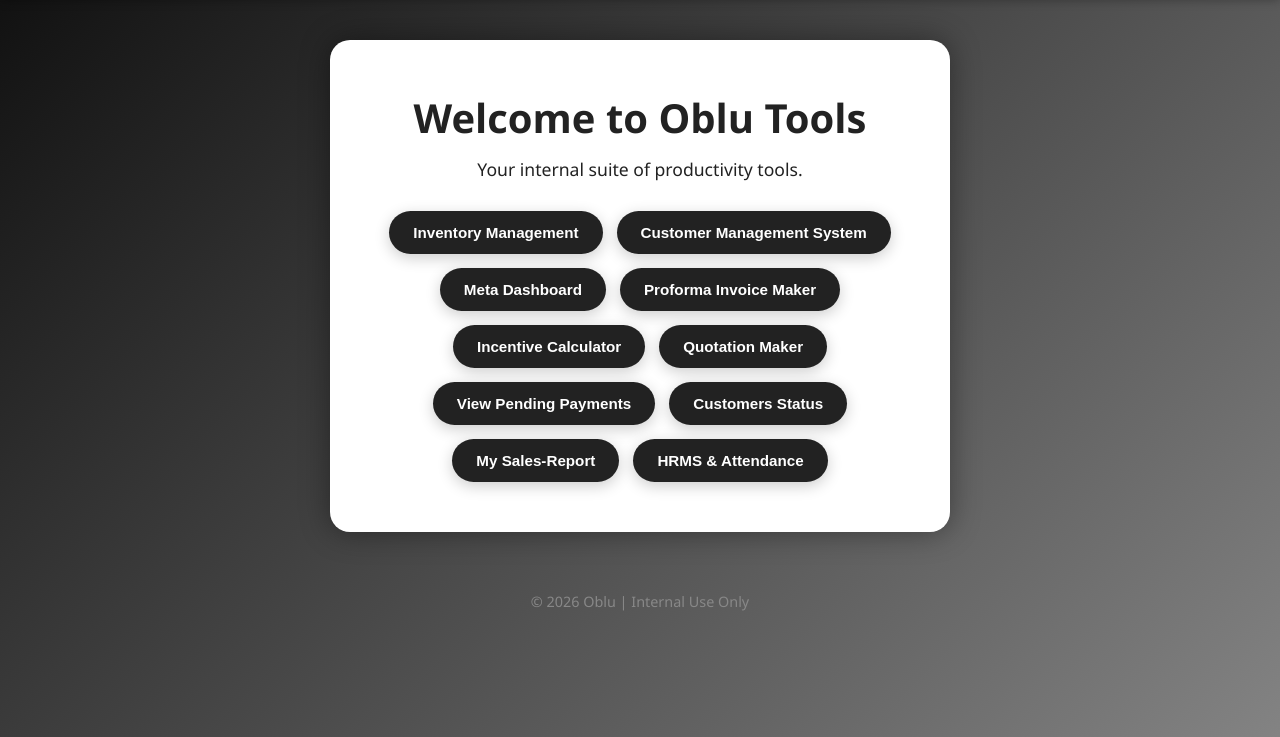
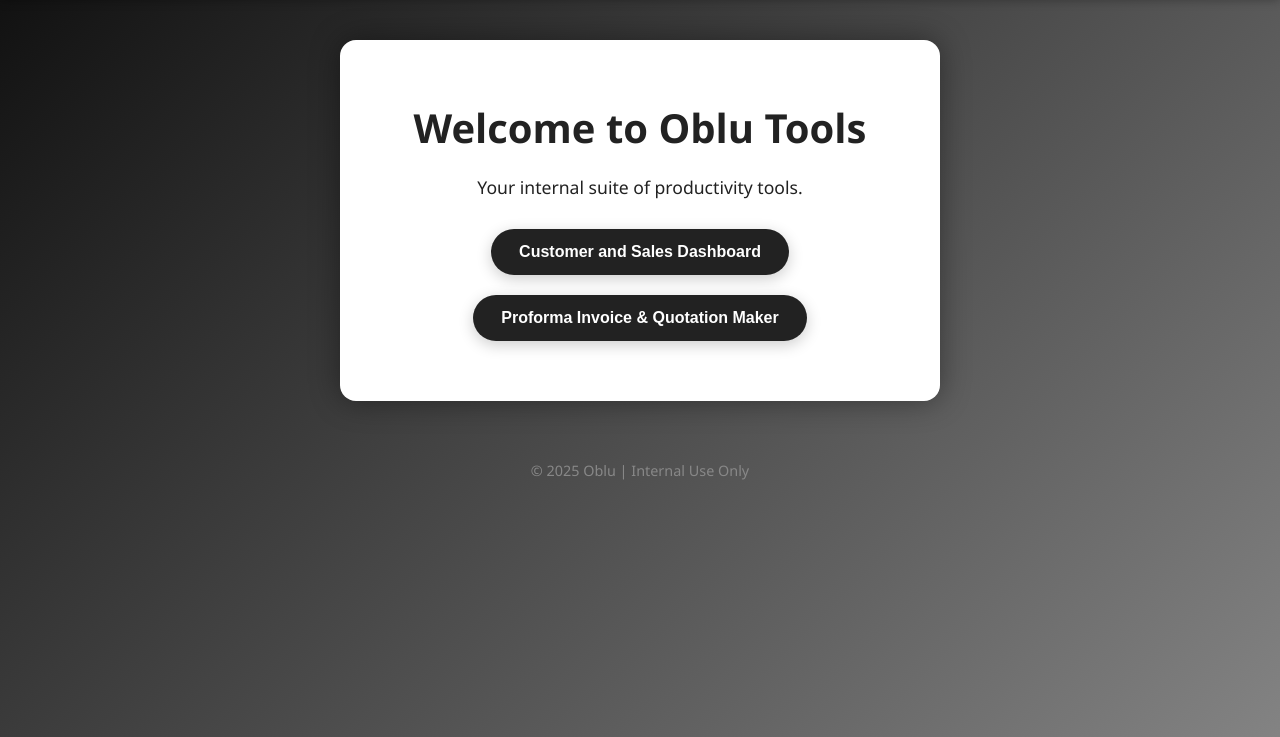
Before and after one commit to Gagan021-5/Oblu-CRM-App, a Django app: template ObluMerge/templates/welcome.html in a window 1280 px wide. Shown: the part 63-800 px from the top of the page. Run offline with Django 5.2, Linux system fonts and the light colour scheme; the template is opened without the code that fills it, so the values that code supplies are empty.

Commit message:
updated base html + home_pagecustomer dashboard +  welcome page

```diff
--- a/ObluMerge/customer_dashboard/Templates/customers/base.html
+++ b/ObluMerge/customer_dashboard/Templates/customers/base.html
@@ -147,7 +147,6 @@
         </a>
 
         <!-- Master Customer Directory: Only users with customer.view_all permission -->
-        {% if request.user.username|lower != 'bhavya_bhardwaj' and 'rsm' not in user_roles %}
         {% if '*' in permissions or 'customer.view_all' in permissions %}
         <a href="{% url 'customers:data' %}" class="nav-link {% if request.resolver_match.url_name == 'data' %}active{% endif %}">
             <i class="bi bi-people"></i>
@@ -163,7 +162,6 @@
             <i class="bi bi-geo-alt"></i>
             <span>Detailed Map</span>
         </a>
-        {% endif %}
         {% endif %}
 
         <!-- ========================================================
@@ -191,7 +189,7 @@
         {% endif %}
 
         <!-- Monthly Sales Report -->
-        <a href="{% if request.user.is_superuser %}{% url 'customers:sales_report' %}{% else %}{% url 'customers:monthly_sales_report' %}{% endif %}" class="nav-link {% if request.resolver_match.url_name == 'monthly_sales_report' or request.resolver_match.url_name == 'sales_report' %}active{% endif %}">
+        <a href="{% url 'customers:monthly_sales_report' %}" class="nav-link {% if request.resolver_match.url_name == 'monthly_sales_report' %}active{% endif %}">
             <i class="bi bi-calendar-check"></i>
             <span>Monthly Sales Report</span>
         </a>
--- a/ObluMerge/customer_dashboard/Templates/customers/home_page.html
+++ b/ObluMerge/customer_dashboard/Templates/customers/home_page.html
@@ -64,7 +64,6 @@
 <!-- ============================================================
      1. WORKSPACE & DIRECTORY
 ============================================================= -->
-{% if request.user.username|lower != 'bhavya_bhardwaj' and 'rsm' not in user_roles %}
 {% if '*' in permissions or 'customer.view_all' in permissions %}
 <div class="quick-section">
     <div class="quick-section-title">Directory &amp; Analytics</div>
@@ -89,7 +88,6 @@
         </a>
     </div>
 </div>
-{% endif %}
 {% endif %}
 
 <!-- ============================================================
@@ -117,7 +115,7 @@
         </a>
         {% endif %}
 
-        <a href="{% if request.user.is_superuser %}{% url 'customers:sales_report' %}{% else %}{% url 'customers:monthly_sales_report' %}{% endif %}" class="feature-card">
+        <a href="{% url 'customers:monthly_sales_report' %}" class="feature-card">
             <div class="icon-box"><i class="bi bi-calendar-check"></i></div>
             <h5>Monthly Sales Report</h5>
             <p>Review monthly sales performance breakdown.</p>
--- a/ObluMerge/templates/welcome.html
+++ b/ObluMerge/templates/welcome.html
@@ -81,57 +80,53 @@
 
     .container {
       text-align: center;
-      padding: 50px 30px;
-      background: white;
-      border-radius: 20px;
+      padding: 60px 20px;
+      background: white; {# from rgba(255, 255, 255, 0.05) to white #}
+      border-radius: 16px;
       box-shadow: 0 0 30px rgba(0, 0, 0, 0.4);
       backdrop-filter: blur(10px);
-      animation: fadeIn 0.8s ease-in-out;
-      max-width: 620px;
-      width: 92%;
+      animation: fadeIn 1s ease-in-out;
+      max-width: 600px;
+      width: 90%;
       margin: 40px auto;
     }
 
     h1 {
       font-size: 2.5rem;
-      margin-bottom: 12px;
-      background: #222;
+      margin-bottom: 20px;
+      background: #222; {# Changed the color from linear gradient to black #}
       -webkit-background-clip: text;
       -webkit-text-fill-color: transparent;
-      font-weight: 800;
     }
 
     p {
       font-size: 1.1rem;
       margin-bottom: 30px;
-      color: #222;
+      color: #222; {# from #ccc to #222 #}
     }
 
     .btn-group {
       display: flex;
-      gap: 14px;
+      gap: 20px;
       justify-content: center;
       flex-wrap: wrap;
-      max-width: 560px;
-      margin: 0 auto;
     }
 
     .btn {
-      background: #222;
+      background: #222; {# changed the color from linear gradient to black #}
       border: none;
-      padding: 13px 24px;
+      padding: 14px 28px;
       border-radius: 50px;
-      font-size: 0.95rem;
+      font-size: 1rem;
       font-weight: bold;
-      color: #fff;
+      color: #fff; {#  color changed from black to white #}
       cursor: pointer;
-      transition: all 0.25s ease;
+      transition: all 0.3s ease;
       box-shadow: 0 4px 15px rgba(0,0,0,0.2);
-      text-decoration: none;
     }
 
     .btn:hover {
-      transform: scale(1.04);
+      transform: scale(1.05);
       box-shadow: 0 6px 20px rgba(0,0,0,0.3);
     }
 
@@ -139,14 +134,13 @@
       text-align: center;
       font-size: 0.9rem;
       color: #888;
-      margin: 20px 0 auto 0;
-      padding-bottom: 20px;
+      margin: 20px 0;
     }
 
     @keyframes fadeIn {
       from {
         opacity: 0;
-        transform: translateY(20px);
+        transform: translateY(30px);
       }
       to {
         opacity: 1;
@@ -208,30 +197,17 @@
     <h1>Welcome to Oblu Tools</h1>
     <p>Your internal suite of productivity tools.</p>
     <div class="btn-group">
-      {% if user.username|lower == 'warehouse' %}
-        <button class="btn" onclick="location.href='{% url 'warehouse_dispatch_dashboard' %}'">Warehouse Dashboard</button>
-      {% else %}
-        <button class="btn" onclick="location.href='/inventory/'">Inventory Management</button>
-        <button class="btn" onclick="location.href='/customers/'">Customer Management System</button>
+      {% if request.user.is_accountant %}
+        <button class="btn" onclick="redirectTo('inventory')">Inventory Management</button>
         <button class="btn" onclick="location.href='/meta/dashboard/'">Meta Dashboard</button>
-        <button class="btn" onclick="location.href='/proforma/'">Proforma Invoice Maker</button>
-        <button class="btn" onclick="location.href='/incentives/asm/paid-only/'">Incentive Calculator</button>
-        <button class="btn" onclick="location.href='/quotations/'">Quotation Maker</button>
-        <button class="btn" onclick="location.href='/customers/payment-followups/'">View Pending Payments</button>
-        {% if user.is_accountant or user.is_superuser %}
-          <button class="btn" onclick="location.href='/customers/salesperson-customers/'">Salesperson-Customers</button>
-          <button class="btn" onclick="location.href='/customers/sales-report/'">Sales-Report</button>
-        {% else %}
-          <button class="btn" onclick="location.href='/customers/salesperson-customers/'">Customers Status</button>
-          <button class="btn" onclick="location.href='/customers/monthly-sales-report/'">My Sales-Report</button>
-        {% endif %}
-        <button class="btn" onclick="location.href='/hrms/'">HRMS & Attendance</button>
       {% endif %}
+      <button class="btn" onclick="redirectTo('customer_data')">Customer and Sales Dashboard</button>
+      <button class="btn" onclick="location.href='/proforma/'">Proforma Invoice & Quotation Maker</button>
     </div>
   </div>
 
   <footer>
-    © 2026 Oblu | Internal Use Only
+    © 2025 Oblu | Internal Use Only
   </footer>
 
   <script>
```
Also changed, not shown: other parts of ObluMerge/templates/welcome.html (+18 -23 lines).
